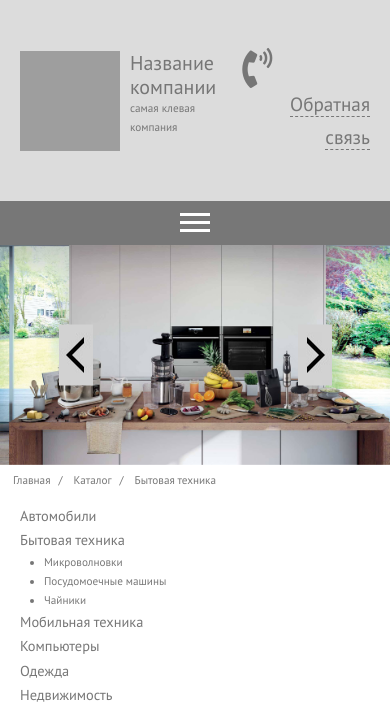
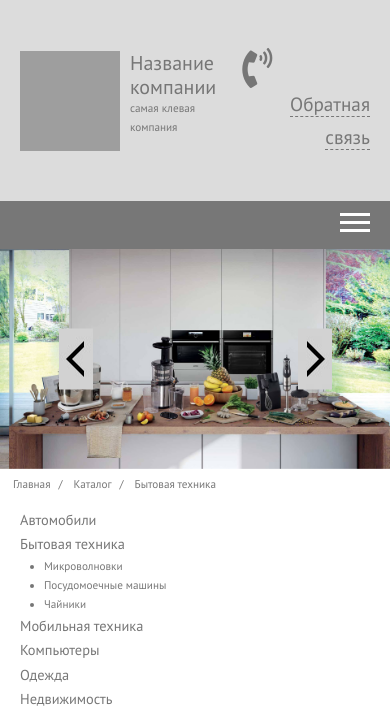
Before and after one commit to Frontendman25/idea, a PHP site: page / in a window 390 px wide. Shown: the top 709 px of the page. Run offline with PHP 8.4, Linux system fonts and the light colour scheme; some libraries are stand-ins or nearby versions; some web fonts are replaced; grey boxes are pictures that could not be loaded.

Commit message:
fourth commit

```diff
--- a/css/main.css
+++ b/css/main.css
@@ -392,7 +392,7 @@ body {
 
 #burger-menu {
   display: none;
-  height: 20px;
+  height: 24px;
   cursor: pointer; }
 
 .bars {
@@ -404,6 +404,10 @@ body {
 
 .slider__img-wrap {
   position: relative;
+  display: -ms-flexbox;
+  display: flex;
+  -ms-flex-align: center;
+      align-items: center;
   max-height: 500px; }
 
 .slider__img {
@@ -546,7 +550,13 @@ body {
     .nav__items:after {
       display: none; }
   #burger-menu {
-    display: block; } }
+    display: -ms-flexbox;
+    display: flex;
+    -ms-flex-align: end;
+        align-items: flex-end;
+    -ms-flex-direction: column;
+        flex-direction: column;
+    width: 100%; } }
 
 @media (max-width: 575.98px) {
   .feedback {
--- a/index.html
+++ b/index.html
@@ -75,7 +75,7 @@
 
   </header>
 
-  <section class="menu">
+  <section class="menu sticky-top">
     <div class="container">
       <nav class="nav">
         <div id="burger-menu">
@@ -100,10 +100,10 @@
         <img class="slider__img img-fluid" src="img/Picture%20tz.jpg" alt="circles">
       </div>
       <div class="slider__img-wrap">
-        <img class="slider__img img-fluid" src="img/test-v3.png" alt="circles">
+        <img class="slider__img img-fluid" src="img/Picture3.jpg" alt="circles">
       </div>
       <div class="slider__img-wrap">
-        <img class="slider__img img-fluid" src="img/test-v3_2.png" alt="circles">
+        <img class="slider__img img-fluid" src="img/Picture2.jpg" alt="circles">
       </div>
     </div>
   </section>
@@ -156,7 +156,7 @@
 
         <form action="#">
           <div class="file">
-              <a href="/img/arrow-right.jpg" download><img class="img-fluid" src="img/xcel.png" alt=""></a>
+            <a href="prais%20tz.xlsx" download><img class="img-fluid" src="img/xcel.png" alt=""></a>
             <!--
               <input id="file" class="file__input" name="file" type="file">
               <label class="file__label-img" for="file"><img class="img-fluid" src="img/xcel.png" alt=""></label>
--- a/js/script.js
+++ b/js/script.js
@@ -10,9 +10,15 @@ $(function () {
     dots: false,
     prevArrow: '<img class="slider__arrow slider__arrow_left" src="img/arrow-left.jpg" />',
     nextArrow: '<img class="slider__arrow slider__arrow_right" src="img/arrow-right.jpg" />',
-    //    autoplay: true,
-    //    autoplaySpeed: 4000
+    autoplay: true,
+    autoplaySpeed: 4000
   });
+
+  // Addin styles for centering
+  $('.slider__img-wrap').css({
+    "display": "flex",
+    "align-tems": "center"
+  })
   // --- Slider end --- \\
 
 
@@ -27,11 +33,11 @@ $(function () {
   span.onclick = function () {
     modal.style.display = "none";
   }
-  //window.onload = function () {
-  //  setTimeout(function () {
-  //    modal.style.display = 'block';
-  //  }, 3000);
-  //}
+  //  window.onload = function () {
+  //    setTimeout(function () {
+  //      modal.style.display = 'block';
+  //    }, 3000);
+  //  }
   window.onclick = function (event) {
     if (event.target == modal) {
       modal.style.display = "none";
@@ -45,17 +51,31 @@ $(function () {
   $("#burger-menu").on("click", function (e) {
     $('.nav__item').stop().slideToggle('400')
   });
-
   // --- Toggle menu end --- \\
 
+
+
+  // --- Phones toggle --- \\
   $('.fa-phone-volume').on('click', function (e) {
     $('.feedback__wrap-phones').stop().slideToggle('400')
   })
+  // --- Phones toggle end --- \\
 
+
+
+  // --- Settings for slideToggle --- \\
   $(window).resize(function () {
     if ($(window).width() > 768 || $(window).width() > 576) {
       $('.nav__item').removeAttr('style');
       $('.feedback__wrap-phones').removeAttr('style');
     }
   })
+  // --- Settings for slideToggle end --- \\
+
+
+
+  // --- Footer to bottom --- \\
+  if ($('html').height() < $(window).height()) {
+    $(".footer-wrap").addClass("fixed-bottom");
+  }
 })
--- a/scss/_media.scss
+++ b/scss/_media.scss
@@ -35,7 +35,10 @@
   }
 
   #burger-menu {
-    display: block;
+    display: flex;
+    align-items: flex-end;
+    flex-direction: column;
+    width: 100%;
   }
 }
 
--- a/scss/layout/_header.scss
+++ b/scss/layout/_header.scss
@@ -105,7 +105,7 @@
 
 #burger-menu {
   display: none;
-  height: 20px;
+  height: 24px;
   cursor: pointer;
 }
 
--- a/scss/layout/_slider.scss
+++ b/scss/layout/_slider.scss
@@ -4,6 +4,8 @@
 .slider {
   &__img-wrap {
     position: relative;
+    display: flex;
+    align-items: center;
     max-height: 500px;
   }
 
```
Also changed, not shown: img/Picture2.jpg (added), img/Picture3.jpg (added), 1 other file. Lines whose indentation alone changed are shown as unchanged.
